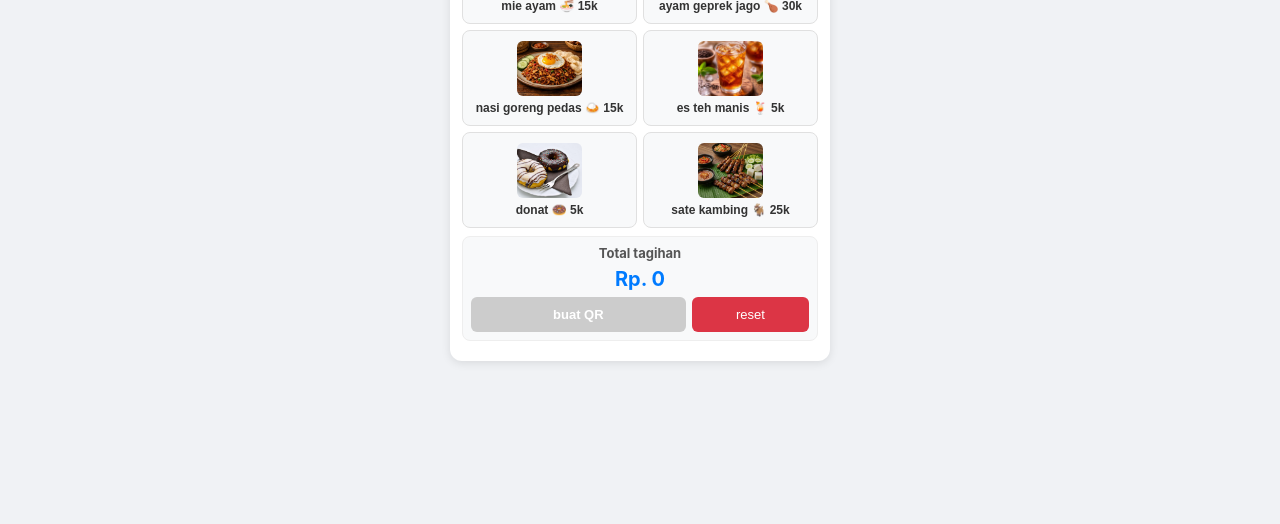
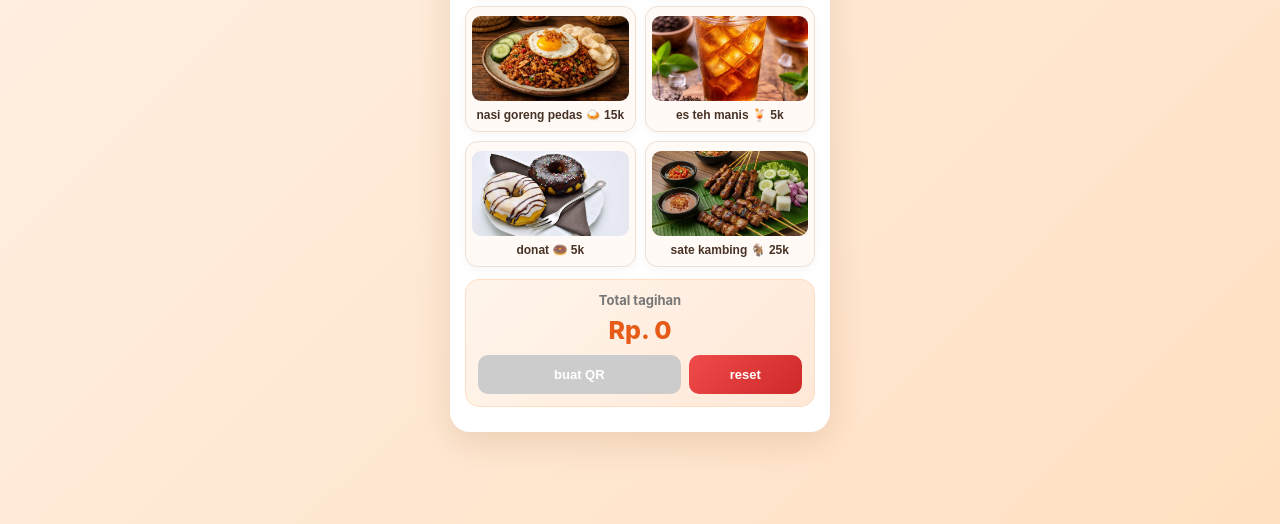
Before and after one commit to kakaalifacms-ai/POS, a plain HTML site: page index.html in a window 1280 px wide. Shown: the part 276-800 px from the top of the page. Drawn offline with Linux system fonts and the light colour scheme.

Commit message:
update style.css

```diff
--- a/style.css
+++ b/style.css
@@ -1,3 +1,7 @@
+/* =================================
+   KASIR CEMERLANG - MODERN POS
+================================= */
+
 * {
   box-sizing: border-box;
   margin: 0;
@@ -5,94 +9,115 @@
 }
 
 body {
-  font-family: -apple-system, BlinkMacSystemFont, "Segoe UI", Roboto, sans-serif;
-  background-color: #f0f2f5;
-  height: 100dvh; /* Menggunakan Dynamic Viewport Height */
+  font-family: -apple-system, BlinkMacSystemFont,
+    "Segoe UI", Roboto, sans-serif;
+  background: linear-gradient(135deg, #fff1e5, #ffe0c2);
+  min-height: 100dvh;
   display: flex;
   justify-content: center;
   align-items: center;
-  padding: 10px;
+  padding: 12px;
 }
+
+/* CARD UTAMA */
 
 .container {
   width: 100%;
   max-width: 380px;
-  max-height: 100dvh;
-  background: #ffffff;
-  padding: 12px;
-  border-radius: 12px;
-  box-shadow: 0 2px 10px rgba(0,0,0,0.1);
+  max-height: calc(100dvh - 24px);
+  overflow-y: auto;
+  background: #fff;
+  padding: 15px;
+  border-radius: 20px;
+  box-shadow: 0 10px 35px rgba(120, 65, 20, 0.15);
   display: flex;
   flex-direction: column;
-  justify-content: space-between;
+  justify-content: flex-start;
 }
 
+/* JUDUL */
+
 h1 {
-  font-size: 18px;
+  font-size: 21px;
   text-align: center;
-  margin-bottom: 8px;
-  color: #1a1a1a;
+  margin-bottom: 14px;
+  color: #c64d14;
+  font-weight: 800;
 }
 
 h3 {
   font-size: 13px;
-  color: #555;
-  margin-bottom: 6px;
+  color: #777;
+  margin-bottom: 7px;
 }
 
-/* Grid Tombol Menu Ringkas */
+/* MENU */
+
 .menu-grid {
   display: grid;
   grid-template-columns: 1fr 1fr;
-  gap: 6px;
-  margin-bottom: 8px;
+  gap: 9px;
+  margin-bottom: 12px;
 }
 
 .menu-btn {
-  padding: 10px 6px;
-  border: 1px solid #e0e0e0;
-  border-radius: 8px;
-  background: #f8f9fa;
+  padding: 9px 6px;
+  border: 1px solid #f1dfd2;
+  border-radius: 13px;
+  background: #fffaf6;
   font-size: 12px;
-  font-weight: 600;
-  color: #333;
+  font-weight: 700;
+  color: #493326;
   cursor: pointer;
   text-align: center;
+  transition: 0.2s;
+  box-shadow: 0 3px 8px rgba(0, 0, 0, 0.04);
+}
+
+.menu-btn img {
+  width: 100%;
+  height: 85px;
+  object-fit: cover;
+  border-radius: 9px;
+  display: block;
+  margin-bottom: 7px;
 }
 
 .menu-btn:active {
-  background: #e2e6ea;
+  transform: scale(0.97);
+  background: #ffeadb;
 }
 
-/* Ringkasan Belanja Compact */
+/* TOTAL TAGIHAN */
+
 .summary-box {
-  background: #f8f9fa;
-  padding: 8px;
-  border-radius: 8px;
+  background: linear-gradient(135deg, #fff5ec, #ffe8d7);
+  padding: 12px;
+  border-radius: 14px;
   text-align: center;
-  margin-bottom: 8px;
-  border: 1px solid #eee;
+  margin-bottom: 10px;
+  border: 1px solid #ffddc3;
 }
 
 .total-teks {
-  font-size: 20px;
-  color: #007bff;
-  font-weight: bold;
-  margin: 2px 0 6px 0;
+  font-size: 25px;
+  color: #e65b18;
+  font-weight: 800;
+  margin: 5px 0 10px;
 }
 
 .action-btns {
   display: flex;
-  gap: 6px;
+  gap: 8px;
 }
 
 .btn-main {
   flex: 2;
-  padding: 10px;
-  background: #28a745;
+  padding: 12px;
+  background: linear-gradient(135deg, #27ae60, #168b48);
   color: white;
   border: none;
-  border-radius: 6px;
+  border-radius: 10px;
   font-size: 13px;
   font-weight: bold;
 }
@@ -103,19 +128,33 @@ h3 {
 
 .btn-reset {
   flex: 1;
-  padding: 10px;
-  background: #dc3545;
+  padding: 12px;
+  background: linear-gradient(135deg, #f04b4b, #ce2929);
   color: white;
   border: none;
-  border-radius: 6px;
+  border-radius: 10px;
   font-size: 13px;
+  font-weight: bold;
 }
 
-/* Area QR Code Pas Layar */
+/* QR CODE - TETAP DI DALAM CARD */
+
 #qr-section {
-  border-top: 1px dashed #ccc;
-  padding-top: 8px;
+  width: 100%;
+  flex-shrink: 0;
+  border: 1px dashed #efc5a8;
+  background: #fffaf6;
+  border-radius: 13px;
+  padding: 12px 8px;
+  margin-top: 2px;
   text-align: center;
+  overflow: hidden;
+}
+
+#qr-section h3 {
+  color: #bd4b17;
+  font-size: 13px;
+  margin-bottom: 8px;
 }
 
 .hidden {
@@ -123,18 +162,22 @@ h3 {
 }
 
 #qr-canvas {
-  width: 140px !important;  /* Ukuran pas untuk HP agar tidak makan tempat */
+  width: 140px !important;
   height: 140px !important;
-  margin: 4px auto;
+  max-width: 100%;
+  margin: 5px auto;
   display: block;
+  border-radius: 8px;
 }
 
-/* Box Status Ringkas */
+/* STATUS PEMBAYARAN */
+
 .status-box {
-  padding: 6px;
+  padding: 9px;
   font-size: 12px;
-  border-radius: 6px;
-  margin-top: 4px;
+  border-radius: 9px;
+  margin-top: 8px;
+  overflow-wrap: anywhere;
 }
 
 .status-pending {
@@ -147,11 +190,14 @@ h3 {
   color: #155724;
   font-weight: bold;
 }
- .menu-btn img {
-  width: 65px;
-  height: 55px;
-  object-fit: cover;
-  border-radius: 6px;
-  display: block;
-  margin: 0 auto 5px;
+
+/* SCROLL CARD JIKA LAYAR PENDEK */
+
+.container::-webkit-scrollbar {
+  width: 4px;
 }
+
+.container::-webkit-scrollbar-thumb {
+  background: #e8b18c;
+  border-radius: 10px;
+}
```
